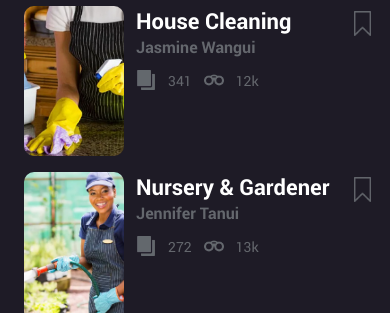
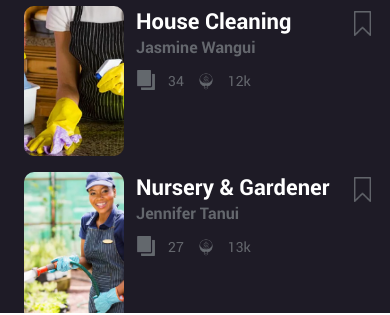
Before and after one commit to Pheon-Dev/wera, a React Native app: screen /Home in a window 390 px wide. Shown: the part 482-797 px from the top of the page. Built offline with nearby package versions, Linux system fonts and the light colour scheme.

Commit message:
ADD: Bid Price

```diff
--- a/constants/icons.js
+++ b/constants/icons.js
@@ -13,10 +13,12 @@ export const bookmark_icon = require("../assets/icons/bookmark_icon.png");
 export const read_icon = require("../assets/icons/read_icon.png");
 export const back_arrow_icon = require("../assets/icons/back_arrow_icon.png");
 export const more_icon = require("../assets/icons/more_icon.png");
+export const bid = require("../assets/icons/sales.png");
 
 
 export default {
     card_icon,
+    bid,
     claim_icon,
     dashboard_icon,
     menu_icon,
--- a/screens/Home.js
+++ b/screens/Home.js
@@ -32,7 +32,7 @@ const Home = ({ navigation }) => {
         jobCover: images.img_one,
         rating: 4.5,
         language: "Eng/Kis/Gik",
-        pageNo: 341,
+        pageNo: 34,
         author: "Jasmine Wangui",
         genre: [
             "Maid", "Janitor", "Cook"
@@ -49,7 +49,7 @@ const Home = ({ navigation }) => {
         jobCover: images.img_two,
         rating: 4.1,
         language: "Eng/Kis/Kal",
-        pageNo: 272,
+        pageNo: 27,
         author: "Jennifer Tanui",
         genre: [
             "Watering", "Weeding"
@@ -66,7 +66,7 @@ const Home = ({ navigation }) => {
         jobCover: images.img_three,
         rating: 3.5,
         language: "Eng/Kis/Luh",
-        pageNo: 110,
+        pageNo: 11,
         author: "John Wakoli",
         genre: [
             "Trimmer", "Prunning", "Fencing"
@@ -408,7 +408,7 @@ const Home = ({ navigation }) => {
                                 <Text style={{ ...FONTS.body4, color: COLORS.lightGray, paddingHorizontal: SIZES.radius }}>{item.pageNo}</Text>
 
                                 <Image
-                                    source={icons.read_icon}
+                                    source={icons.bid}
                                     resizeMode="contain"
                                     style={{
                                         width: 20,
--- a/screens/JobDetail.js
+++ b/screens/JobDetail.js
@@ -138,7 +138,7 @@ const JobDetail = ({ route, navigation }) => {
                     {/* Pages */}
                     <View style={{ flex: 1, paddingHorizontal: SIZES.radius, alignItems: 'center' }}>
                         <Text style={{ ...FONTS.h3, color: COLORS.white }}>{job.pageNo}</Text>
-                        <Text style={{ ...FONTS.body4, color: COLORS.white }}>Number of Page</Text>
+                        <Text style={{ ...FONTS.body4, color: COLORS.white }}>Number of Clients</Text>
                     </View>
 
                     <LineDivider />
```
Also changed, not shown: assets/icons/sales.png (added).
